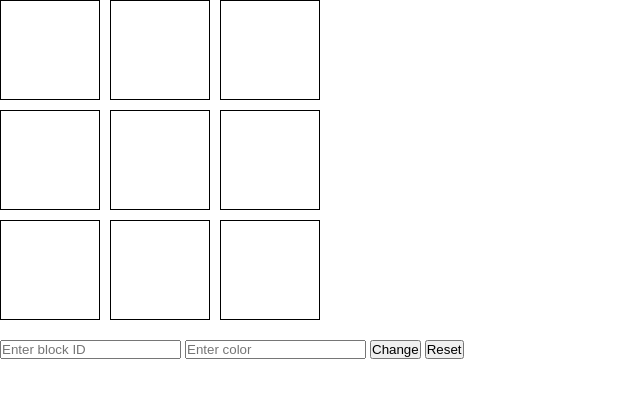
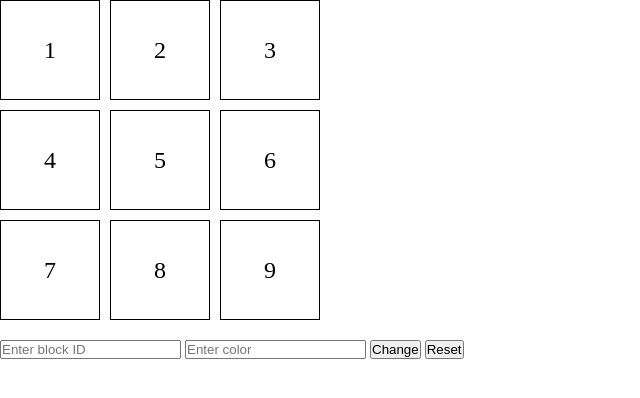
Before and after one commit to acciojob/Replit-Asian-Paints-M74-dot, a website: page main.html in a window 1280 px wide. Shown: the whole page, without its empty margins (0-640 px from the left). Drawn offline with Linux system fonts and the light colour scheme.

Commit message:
created a submission

```diff
--- a/main.html
+++ b/main.html
@@ -9,15 +9,15 @@
 <body>
 	<!-- the entire body must be written by student -->
 	<div class="grid-container">
-		<div class="grid-item" id="1"></div>
-		<div class="grid-item" id="2"></div>
-		<div class="grid-item" id="3"></div>
-		<div class="grid-item" id="4"></div>
-		<div class="grid-item" id="5"></div>
-		<div class="grid-item" id="6"></div>
-		<div class="grid-item" id="7"></div>
-		<div class="grid-item" id="8"></div>
-		<div class="grid-item" id="9"></div>
+		<div class="grid-item" id="1">1</div>
+		<div class="grid-item" id="2">2</div>
+		<div class="grid-item" id="3">3</div>
+		<div class="grid-item" id="4">4</div>
+		<div class="grid-item" id="5">5</div>
+		<div class="grid-item" id="6">6</div>
+		<div class="grid-item" id="7">7</div>
+		<div class="grid-item" id="8">8</div>
+		<div class="grid-item" id="9">9</div>
 
 	</div>
 	<input type="number" id="block_id" placeholder="Enter block ID"/>
```
